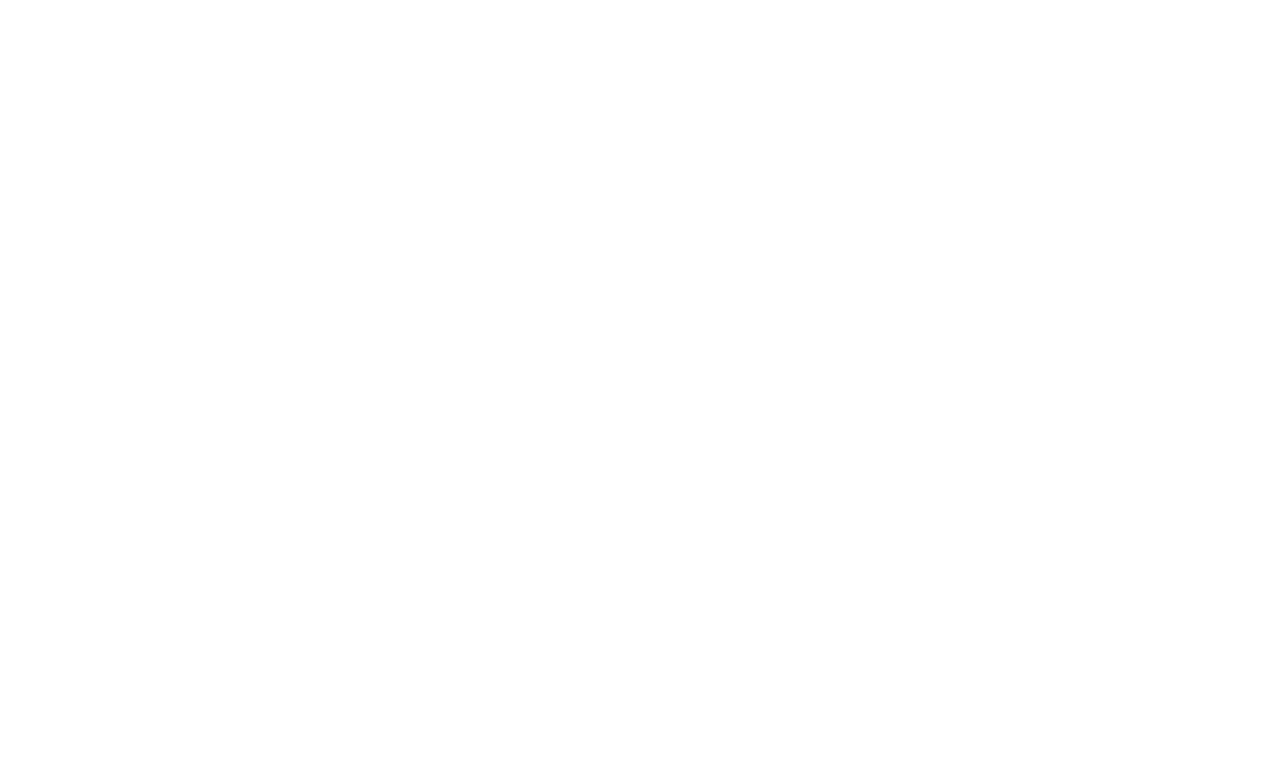
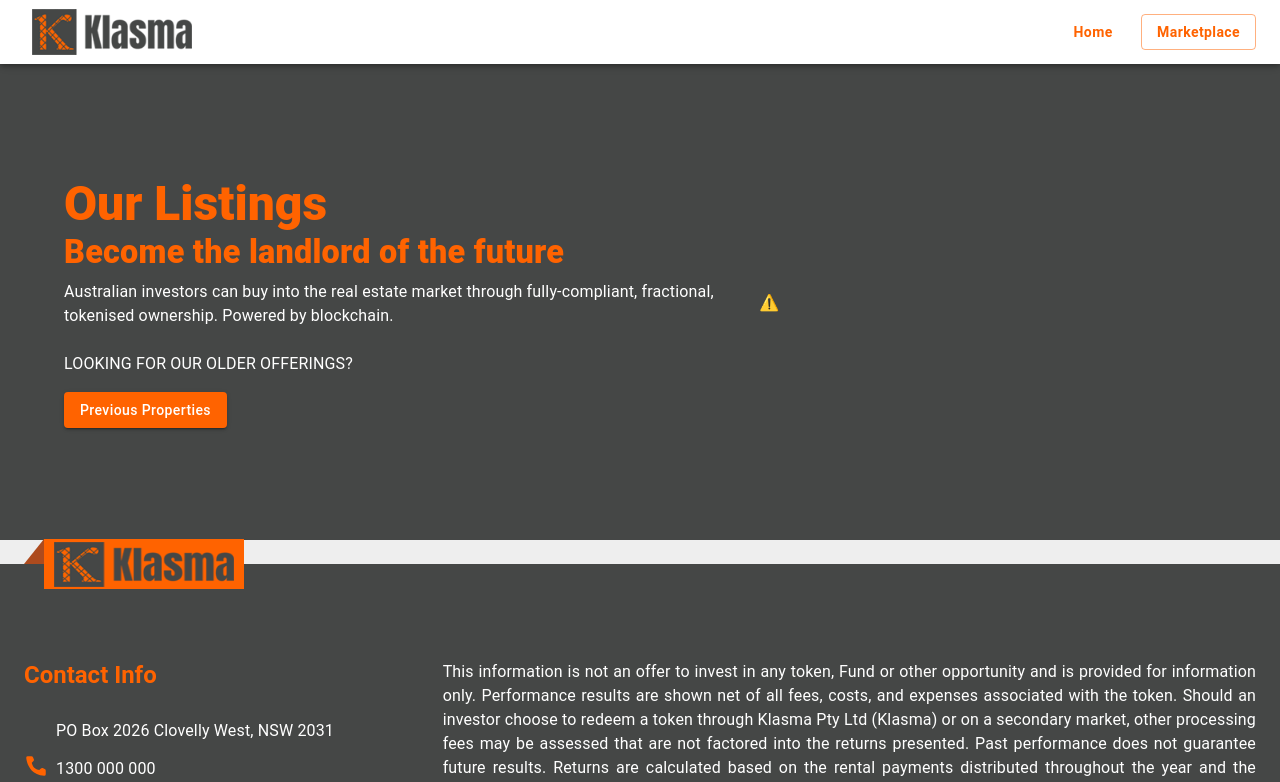
Before and after one commit to landry0103/klasma-frontend, a React (Create React App) app: page /marketplace in a window 1280 px wide. Before the commit this address had no page. Shown: the top 782 px of the page. Built offline with nearby package versions, Linux system fonts and the light colour scheme; no server answers; some icons are missing.

Commit message:
Marketplace - HeroSection

```diff
--- a/src/Routes/routes.tsx
+++ b/src/Routes/routes.tsx
@@ -1,9 +1,15 @@
 import Home from "../pages/Home";
+import Marketplace from "../pages/Marketplace";
 
 export const routes = [
   {
     name: 'Home',
     path: '/',
     element: <Home />
+  },
+  {
+    name: 'Marketplace',
+    path: '/marketplace',
+    element: <Marketplace />
   }
 ]
--- a/src/layouts/Navbar.tsx
+++ b/src/layouts/Navbar.tsx
@@ -1,10 +1,11 @@
-import { Link as RouterLink } from 'react-router-dom'
-import { AppBar, Box, Button, Container } from "@mui/material"
+import { Link as RouterLink, useLocation } from 'react-router-dom'
+import { AppBar, Box, Button, Container, Stack } from "@mui/material"
 import { ToolbarWithoutPaddingX } from "../components/styledComponents"
 import { routes } from '../Routes/routes'
-import { COLOR_DARK, COLOR_WHITE } from '../utils/constants'
+import { COLOR_WHITE } from '../utils/constants'
 
 export default function Navbar() {
+  const { pathname } = useLocation()
   return (
     <AppBar position="sticky" sx={{ bgcolor: COLOR_WHITE }}>
       <Container maxWidth="xl">
@@ -13,16 +14,19 @@
             <Box component="img" src="/assets/images/logo.png" width={160} />
           </Button>
           <Box flexGrow={1} />
+          <Stack direction="row" alignItems="center" spacing={2}>
             {
               routes.map(route => (
                 <Button
                   key={route.path}
                   component={RouterLink}
                   to={route.path}
-                sx={{ color: COLOR_DARK }}
+                  sx={{ fontWeight: 700 }}
+                  variant={pathname === route.path ? 'outlined' : 'text'}
                 >{route.name}</Button>
               ))
             }
+          </Stack>
         </ToolbarWithoutPaddingX>
       </Container>
     </AppBar>
--- /dev/null
+++ b/src/pages/Marketplace/HeroSection.tsx
@@ -0,0 +1,79 @@
+import { Box, Button, Container, Grid, Paper, Stack, Typography } from "@mui/material"
+import { Player, Controls } from '@lottiefiles/react-lottie-player'
+import { COLOR_PRIMARY, COLOR_WHITE, COLOR_DARK } from "../../utils/constants"
+
+export default function HeroSection() {
+  return (
+    <Box bgcolor={COLOR_DARK}>
+      <Container maxWidth="lg" sx={{ py: { xs: 6, md: 14 } }}>
+        <Grid container spacing={5} alignItems="center">
+          <Grid item xs={12} md={7}>
+            <Typography
+              variant="h3"
+              color={COLOR_PRIMARY}
+              fontWeight={800}
+              textAlign={{ xs: 'center', md: 'left' }}
+            >
+              Our Listings
+            </Typography>
+            <Typography
+              variant="h4"
+              color={COLOR_PRIMARY}
+              fontWeight={800}
+              textAlign={{ xs: 'center', md: 'left' }}
+            >
+              Become the landlord of the future
+            </Typography>
+            <Typography
+              variant="body1"
+              color={COLOR_WHITE}
+              mt={1}
+              textAlign={{ xs: 'center', md: 'left' }}
+            >
+              Australian investors can buy into the real estate market through fully-compliant, fractional, tokenised ownership. Powered by blockchain.
+            </Typography>
+            <Typography
+              variant="body1"
+              textTransform="uppercase"
+              textAlign={{ xs: 'center', md: 'left' }}
+              color={COLOR_WHITE}
+              mt={3}
+            >
+              LOOKING FOR OUR OLDER OFFERINGS?
+            </Typography>
+            <Stack direction="row" justifyContent={{ xs: 'center', md: 'left' }} mt={2}>
+              <Button variant="contained">
+                Previous Properties
+              </Button>
+            </Stack>
+          </Grid>
+
+          <Grid item xs={12} md={5}>
+            {/* <Box width="100%">
+              <Player
+                autoplay
+                loop
+                src="https://assets5.lottiefiles.com/packages/lf20_vjrlq3tj.json"
+                style={{ width: '100%' }}
+                speed={1}
+              >
+                <Controls visible={false} buttons={['play', 'repeat', 'frame', 'debug']} />
+              </Player>
+            </Box> */}
+            <Paper
+              component={Player}
+              autoplay
+              loop
+              src="https://assets5.lottiefiles.com/packages/lf20_vjrlq3tj.json"
+              style={{ width: '100%' }}
+              speed={1}
+              elevation={12}
+            >
+              <Controls visible={false} buttons={['play', 'repeat', 'frame', 'debug']} />
+            </Paper>
+          </Grid>
+        </Grid>
+      </Container>
+    </Box>
+  )
+}
--- /dev/null
+++ b/src/pages/Marketplace/index.tsx
@@ -0,0 +1,10 @@
+import { Box } from "@mui/material";
+import HeroSection from "./HeroSection";
+
+export default function Marketplace() {
+  return (
+    <Box>
+      <HeroSection />
+    </Box>
+  )
+}
```
Lines whose indentation alone changed are shown as unchanged.
